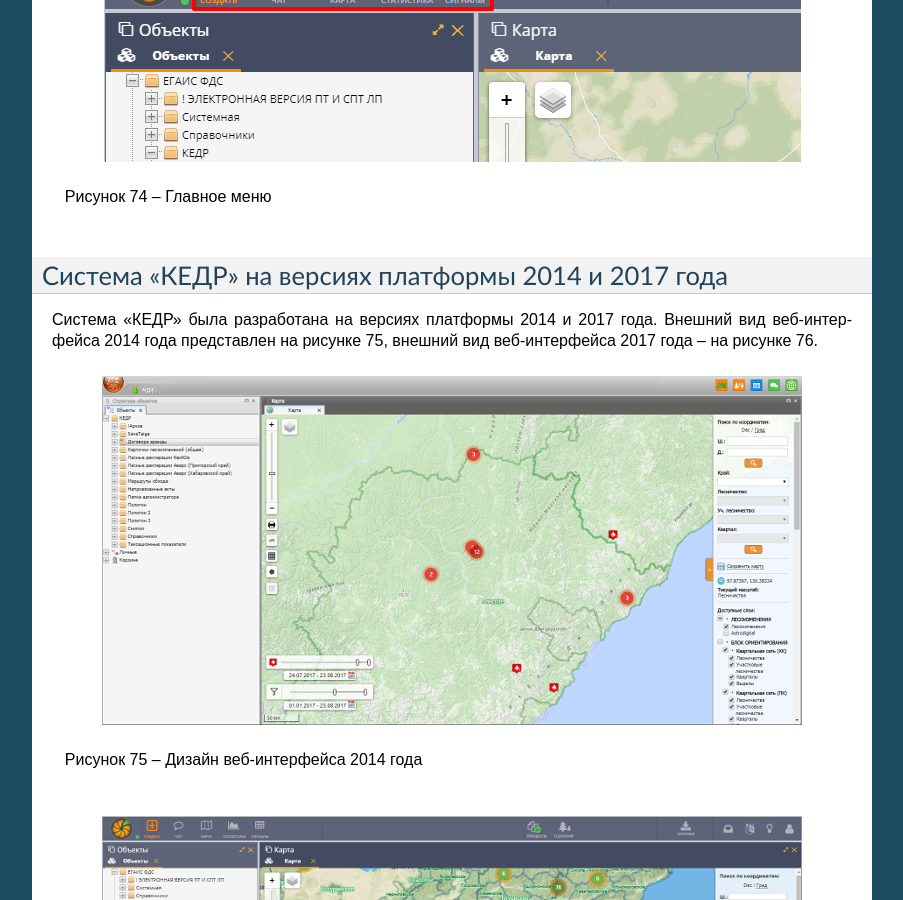
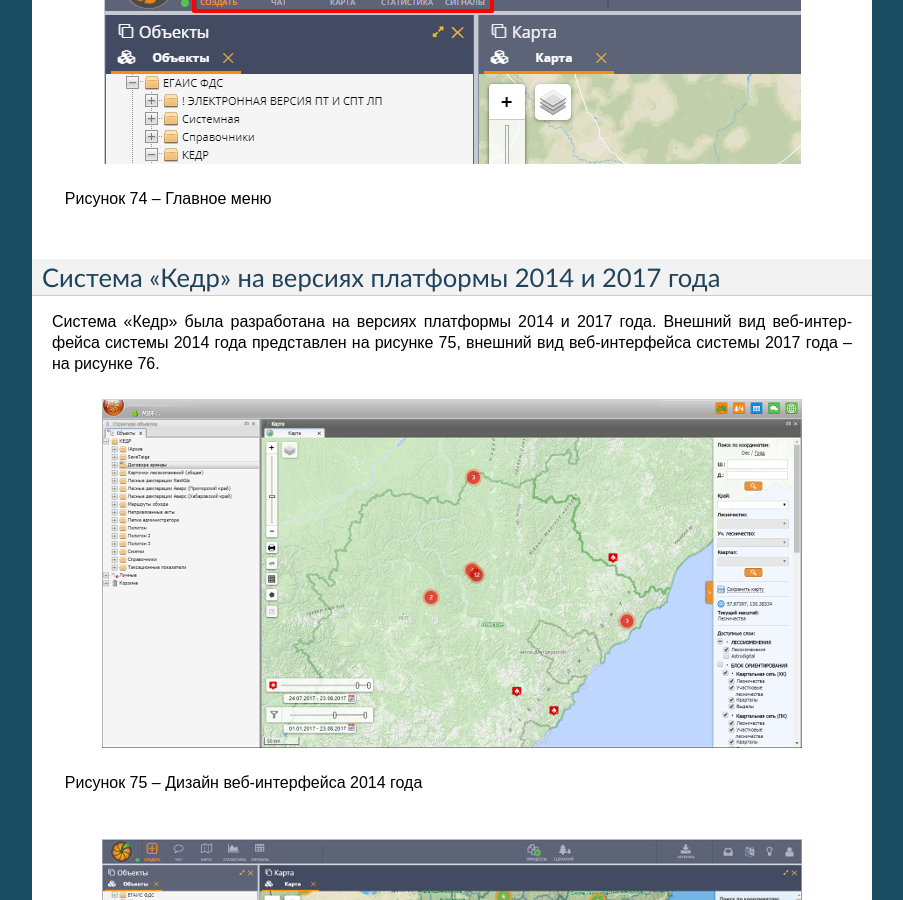
Before and after one commit to citoruspm/kedrsys, a Sphinx documentation site: the page built from source/kedr.rst, in a window 1280 px wide and 900 px high, scrolled down 55613 px. Shown: the whole window, without its empty margins (198-1101 px from the left). Built offline with Sphinx 7.4.7, drawn with Linux system fonts in a browser that asks for light colours; formulas are drawn with MathJax 3; some of the changed text lies outside the part shown.

Commit message:
Update kedr.rst

```diff
--- a/source/kedr.rst
+++ b/source/kedr.rst
@@ -1867,10 +1867,10 @@
 
            Рисунок 74 – Главное меню
 
-Система «КЕДР» на версиях платформы 2014 и 2017 года
+Система «Кедр» на версиях платформы 2014 и 2017 года
 ====================================================
 
-Система «КЕДР» была разработана на версиях платформы 2014 и 2017 года. Внешний вид веб-интерфейса 2014 года представлен на рисунке 75, внешний вид веб-интерфейса 2017 года – на рисунке 76.
+Система «Кедр» была разработана на версиях платформы 2014 и 2017 года. Внешний вид веб-интерфейса системы 2014 года представлен на рисунке 75, внешний вид веб-интерфейса системы 2017 года – на рисунке 76.
 
 .. figure:: _static/interfeis_1.png
            :scale: 100 %
```
Also changed, not shown: other parts of source/kedr.rst (+1 -1 lines).
